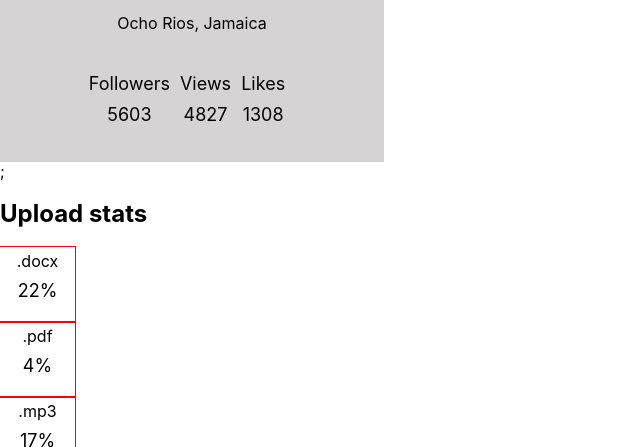
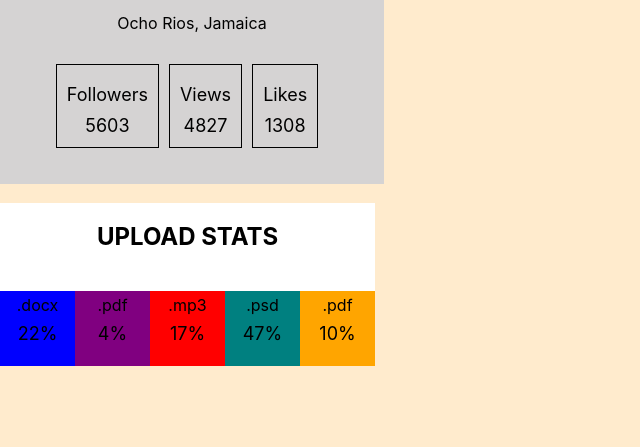
Before and after one commit to FoxCrush/goit-react-hw-01-components, a React (Create React App) app: page / in a window 1280 px wide. Shown: the part 349-796 px from the top of the page, without its empty margins (0-640 px from the left). Built offline with nearby package versions, Linux system fonts and the light colour scheme.

Commit message:
added css to stat list

```diff
--- a/src/App.js
+++ b/src/App.js
@@ -5,7 +5,11 @@ import statisticsData from './json-data/statistical-data.json';
 import StatisticList from './components/statisticList/statisticList';
 import { Fragment } from 'react';
 
-// const colors = ['blue', 'purple', 'red', 'teal'];
+const colors = ['blue', 'purple', 'red', 'teal', 'orange'];
+
+statisticsData.forEach((item, i) => {
+  item.color = colors[i];
+});
 
 function App() {
   return (
@@ -13,8 +17,8 @@ function App() {
       <div>
         <CreateUserCard {...userData} />
       </div>
-      ;
-      <StatisticList items={statisticsData} />
+
+      <StatisticList stats={statisticsData} title="Upload stats" />
     </Fragment>
   );
 }
--- a/src/components/statisticList/statisticList.js
+++ b/src/components/statisticList/statisticList.js
@@ -1,15 +1,15 @@
 import Statistics from 'components/statistics';
 import PropTypes from 'prop-types';
+import styles from './statisticList.module.css';
 
-function StatisticList({ items }) {
-  console.log(items);
-
+function StatisticList({ stats, title = '' }) {
   return (
-    <section className="statistics">
-      <h2 className="title">Upload stats</h2>
-      <ul className="stat-list">
-        {items.map(item => (
+    <section className={styles.statisticsSection}>
+      {title && <h2 className={styles.title}>{title}</h2>}
+      <ul className={styles.statList}>
+        {stats.map(item => (
           <Statistics
+            color={item.color}
             key={item.id}
             label={item.label}
             percentage={item.percentage}
--- /dev/null
+++ b/src/components/statisticList/statisticList.module.css
@@ -0,0 +1,16 @@
+.statisticsSection {
+  display: block;
+  background-color: #fff;
+  width: min-content;
+}
+
+.title {
+  padding: 20px;
+  text-align: center;
+  text-transform: uppercase;
+}
+
+.statList {
+  display: flex;
+  justify-content: center;
+}
--- a/src/components/statistics/statistics.js
+++ b/src/components/statistics/statistics.js
@@ -2,9 +2,9 @@ import PropTypes from 'prop-types';
 import s from './statistics.module.css';
 
 function Statistics(props) {
-  const { id, label, percentage } = props;
+  const { id, label, percentage, color } = props;
   return (
-    <li className={s.item} key={id}>
+    <li className={s.item} key={id} style={{ backgroundColor: color }}>
       <span className="label">{label}</span>
       <span className={s.percentage}>{percentage}%</span>
     </li>
--- a/src/components/statistics/statistics.module.css
+++ b/src/components/statistics/statistics.module.css
@@ -5,7 +5,6 @@
   width: 75px;
   height: 75px;
   padding: 5px;
-  outline: 1px solid red;
 }
 .percentage {
   font-size: large;
--- a/src/components/usercard/userCard.module.css
+++ b/src/components/usercard/userCard.module.css
@@ -20,7 +20,9 @@
 .stats li {
   display: block;
   text-align: center;
+  padding: 10px;
   margin-right: 10px;
+  border: 1px solid black;
 }
 .label {
   display: block;
--- a/src/index.css
+++ b/src/index.css
@@ -1,5 +1,6 @@
 /* rest of app styles */
 body {
+  background-color: blanchedalmond;
   margin: 0;
   font-family: -apple-system, BlinkMacSystemFont, 'Segoe UI', 'Roboto', 'Oxygen',
     'Ubuntu', 'Cantarell', 'Fira Sans', 'Droid Sans', 'Helvetica Neue',
```
